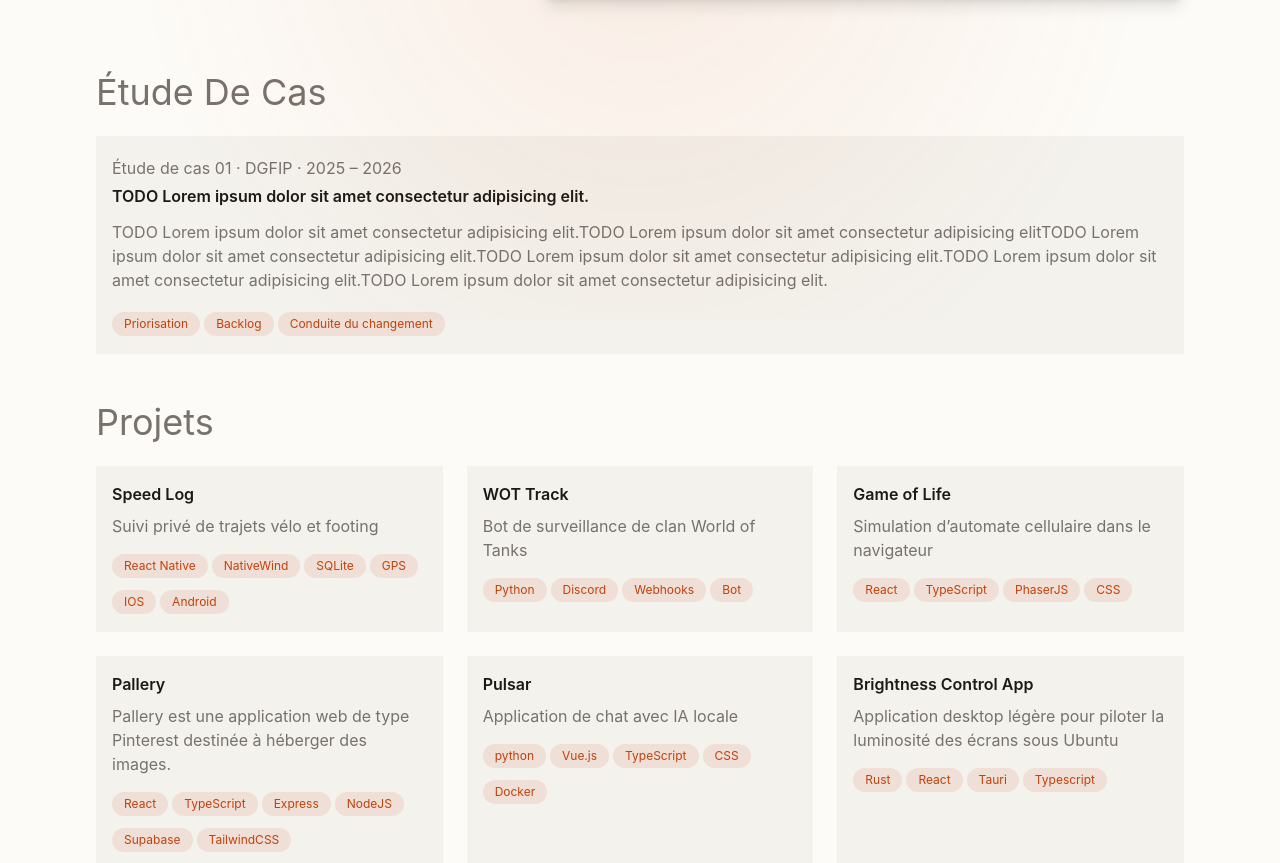
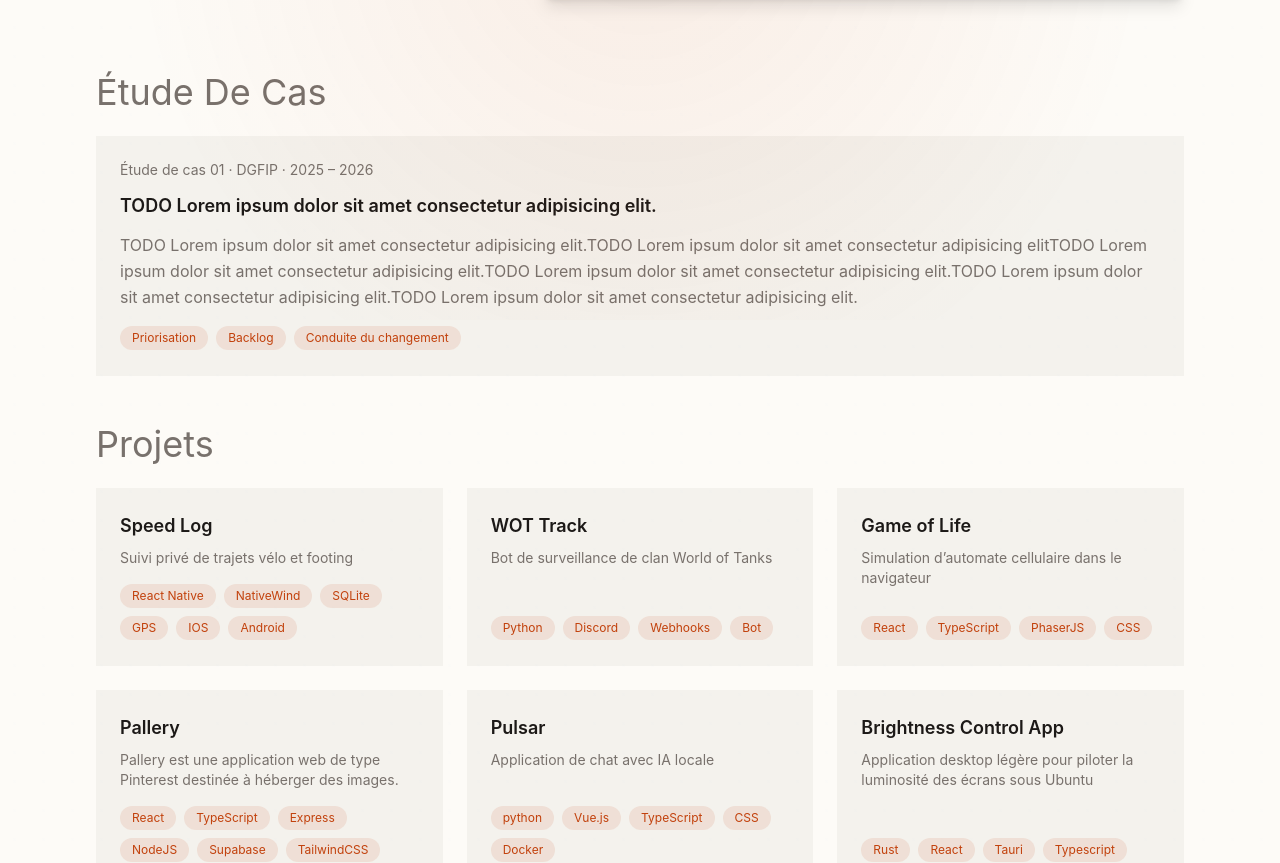
Before and after one commit to Roy-Bivash/portfolio-v3, a React (Vite) app: page / in a window 1280 px wide. Shown: the part 480-1343 px from the top of the page. Built offline with nearby package versions, Linux system fonts and the light colour scheme.

Commit message:
fix: ajustement des cartes

```diff
--- a/src/components/caseStudy/CaseStudy.tsx
+++ b/src/components/caseStudy/CaseStudy.tsx
@@ -16,19 +16,20 @@ export function CaseStudy({ caseStudy }: CaseStudyProps) {
         <Link
             to={`/case-study/${id}`}
             className="group/project cursor-pointer transition duration-300 flex flex-col overflow-hidden border-b-2 border-transparent
-                bg-secondary-background lg:hover:bg-accent-background lg:hover:border-accent-text lg:hover:-translate-y-1 lg:hover:shadow-[0_8px_24px_-8px_rgba(194,65,12,0.20)]"
+            bg-secondary-background focus-visible:outline-2 focus-visible:outline-accent-text
+            lg:hover:bg-accent-background lg:hover:border-accent-text lg:hover:-translate-y-1 lg:hover:shadow-[0_8px_24px_-8px_rgba(194,65,12,0.20)]"
         >
-            <div className="flex flex-col flex-1 p-4">
-                <p className="text-secondary-text py-1">
+            <div className="flex flex-col flex-1 gap-3 p-4 md:p-6">
+                <p className="text-sm text-secondary-text">
                     {t(subhead)}
                 </p>
-                <h6 className="flex items-end gap-1 group-hover/project:text-accent-text font-semibold text-primary-text">
-                    <span>{t(title)}</span>
-                </h6>
-                <p className="text-secondary-text py-3">
+                <h3 className="text-lg font-semibold text-primary-text group-hover/project:text-accent-text">
+                    {t(title)}
+                </h3>
+                <p className="text-secondary-text leading-relaxed">
                     {t(introduction)}
                 </p>
-                <ul className="pt-2 flex flex-row flex-wrap gap-y-3 gap-x-1">
+                <ul className="mt-auto flex flex-row flex-wrap gap-2 pt-1">
                     {tList(tags).map((el, i) => (
                         <Tag key={i} name={el} />
                     ))}
--- a/src/components/project/Project.tsx
+++ b/src/components/project/Project.tsx
@@ -16,16 +16,17 @@ export function Project({ project }: ProjectProps) {
         <Link
             to={`/project-details/${id}`}
             className="group/project cursor-pointer transition duration-300 flex flex-col overflow-hidden border-b-2 border-transparent
-                bg-secondary-background lg:hover:bg-accent-background lg:hover:border-accent-text lg:hover:-translate-y-1 lg:hover:shadow-[0_8px_24px_-8px_rgba(194,65,12,0.20)]"
+                bg-secondary-background focus-visible:outline-2 focus-visible:outline-accent-text
+                lg:hover:bg-accent-background lg:hover:border-accent-text lg:hover:-translate-y-1 lg:hover:shadow-[0_8px_24px_-8px_rgba(194,65,12,0.20)]"
         >
-            <div className="flex flex-col flex-1 p-4">
-                <h6 className="flex items-end gap-1 group-hover/project:text-accent-text font-semibold text-primary-text">
-                    <span>{t(title)}</span>
-                </h6>
-                <p className="text-secondary-text py-2">
+            <div className="flex flex-col flex-1 gap-2 p-4 md:p-6">
+                <h3 className="text-lg font-semibold text-primary-text group-hover/project:text-accent-text">
+                    {t(title)}
+                </h3>
+                <p className="text-sm text-secondary-text">
                     {t(subhead)}
                 </p>
-                <ul className="pt-2 flex flex-row flex-wrap gap-y-3 gap-x-1">
+                <ul className="mt-auto flex flex-row flex-wrap gap-2 pt-2">
                     {tags.map((el, i) => (
                         <Tag key={i} name={el} />
                     ))}
```
